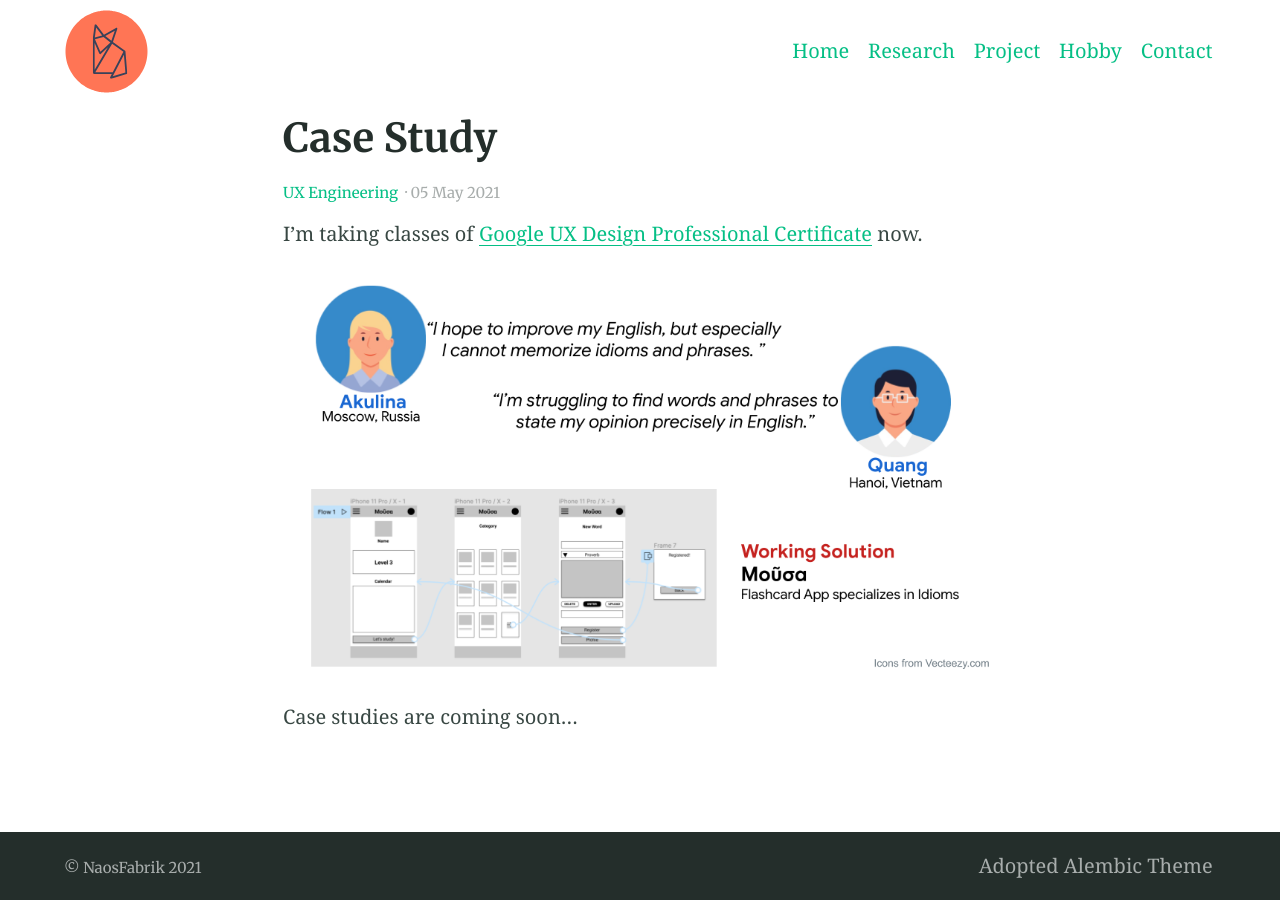
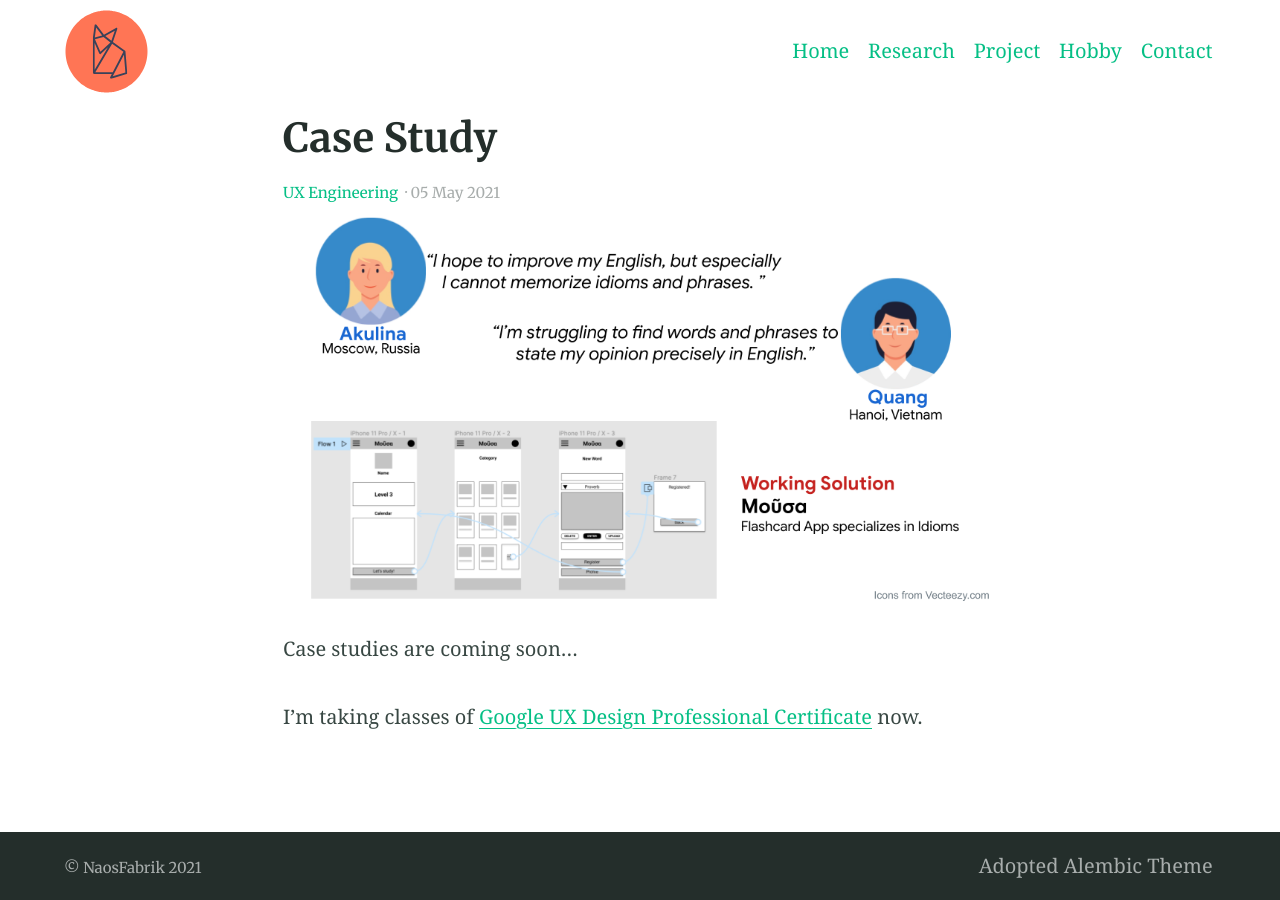
Before and after one commit to NaosFabrik/NaosFabrik.github.io, a Jekyll site: the page built from _posts/2021-05-05-ux-engineering.md, in a window 1280 px wide. Built offline with Jekyll 4.4.1, drawn with Linux system fonts in a browser that asks for light colours.

```diff
--- a/_posts/2021-05-05-ux-engineering.md
+++ b/_posts/2021-05-05-ux-engineering.md
@@ -3,10 +3,11 @@ title: Case Study
 categories:
 - UX Engineering
 ---
-I'm taking classes of [Google UX Design Professional Certificate](https://www.coursera.org/professional-certificates/google-ux-design) now.
 
 {% include figure.html image="/assets/hobby/ux_01.png"  width="1200" height="800"  %}
 
 Case studies are coming soon...
 
+I'm taking classes of [Google UX Design Professional Certificate](https://www.coursera.org/professional-certificates/google-ux-design) now.
+
 <!-- more -->
```
